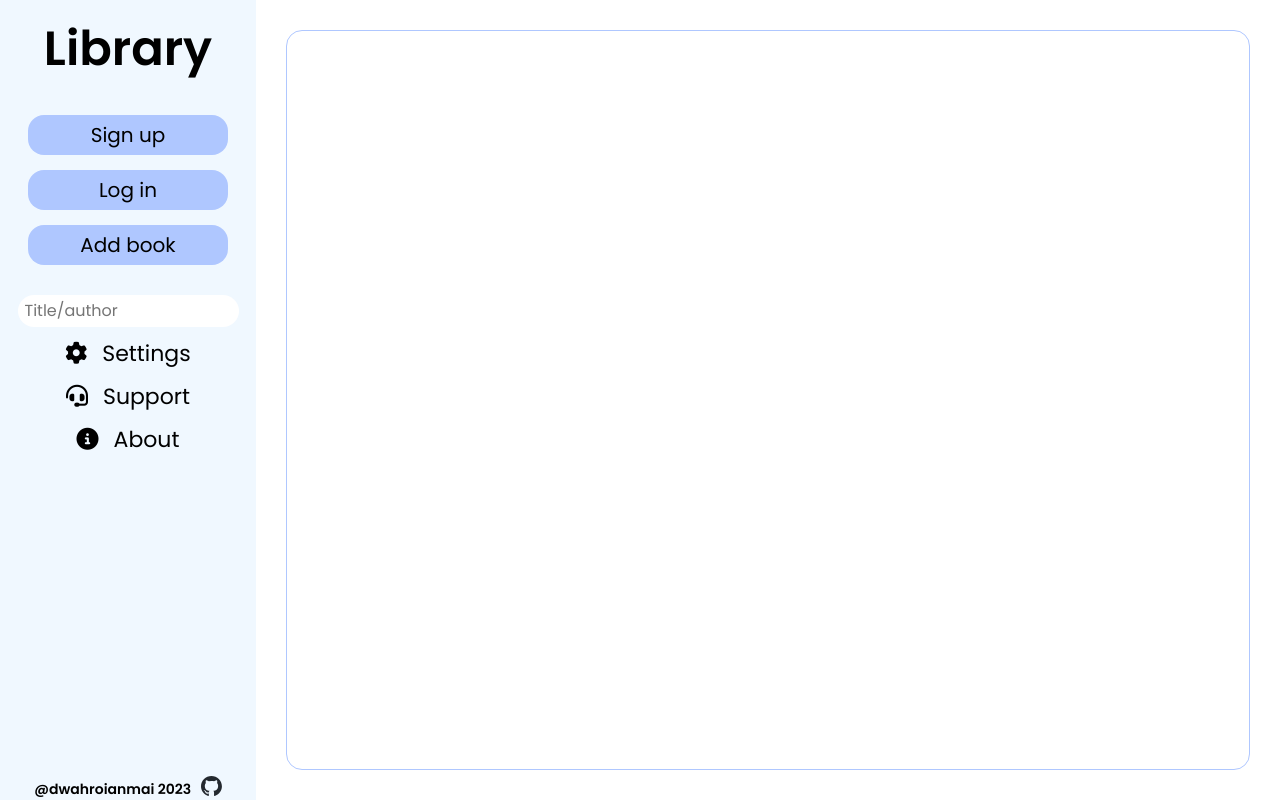
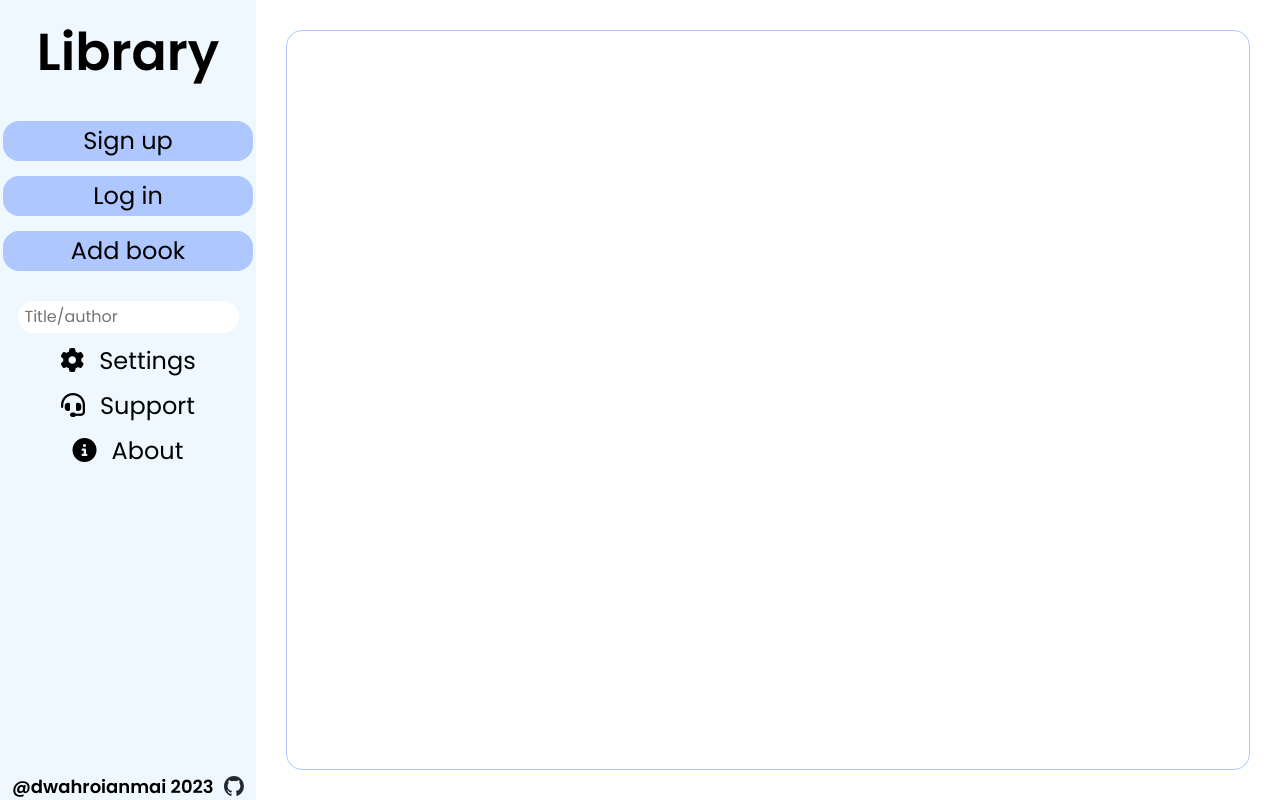
Before and after one commit to dwahroianmai/library, a plain HTML site: page index.html in a window 1280 px wide. Drawn offline with Linux system fonts and the light colour scheme.

Commit message:
Make font bigger

```diff
--- a/styles.css
+++ b/styles.css
@@ -28,12 +28,12 @@
 
 button {
   appearance: none;
-  width: 200px;
+  width: 250px;
   height: 40px;
   border: none;
   border-radius: 16px;
   font-family: "Poppins", sans-serif;
-  font-size: 20px;
+  font-size: 24px;
   font-weight: 400;
   background-color: rgb(175, 199, 255);
 }
@@ -60,7 +60,7 @@ button:active {
   gap: 15px;
   align-items: center;
   font-family: "Poppins", sans-serif;
-  font-size: 22px;
+  font-size: 24px;
   font-weight: 400;
 }
 
@@ -137,7 +137,7 @@ form > input:focus {
 h1 {
   font-family: "Poppins", sans-serif;
   font-weight: 600;
-  font-size: 48px;
+  font-size: 52px;
   margin-top: 5%;
 }
 
@@ -151,7 +151,7 @@ h1 {
 
 .footer p {
   font-family: "Poppins", sans-serif;
-  font-size: 14px;
+  font-size: 18px;
   font-weight: 600;
 }
 
```
